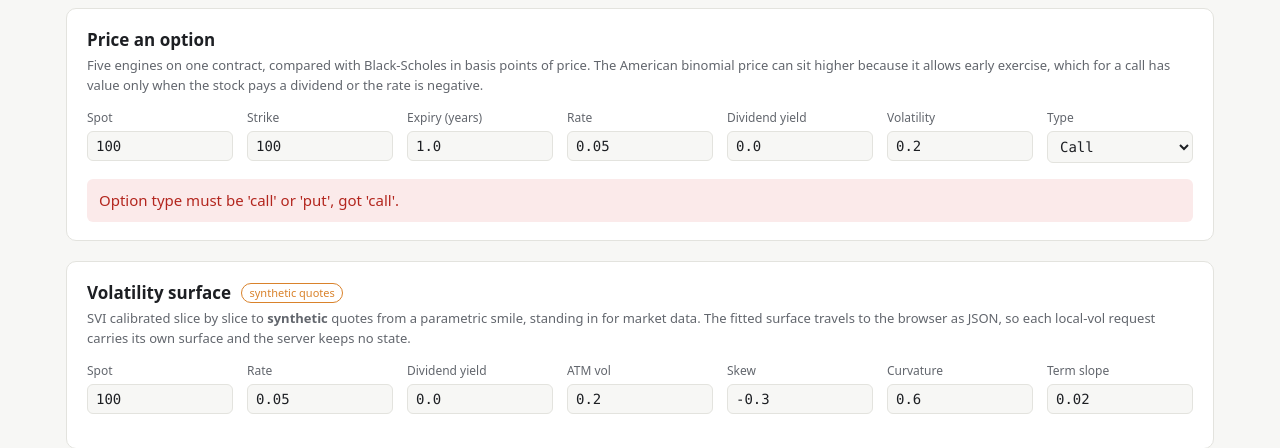
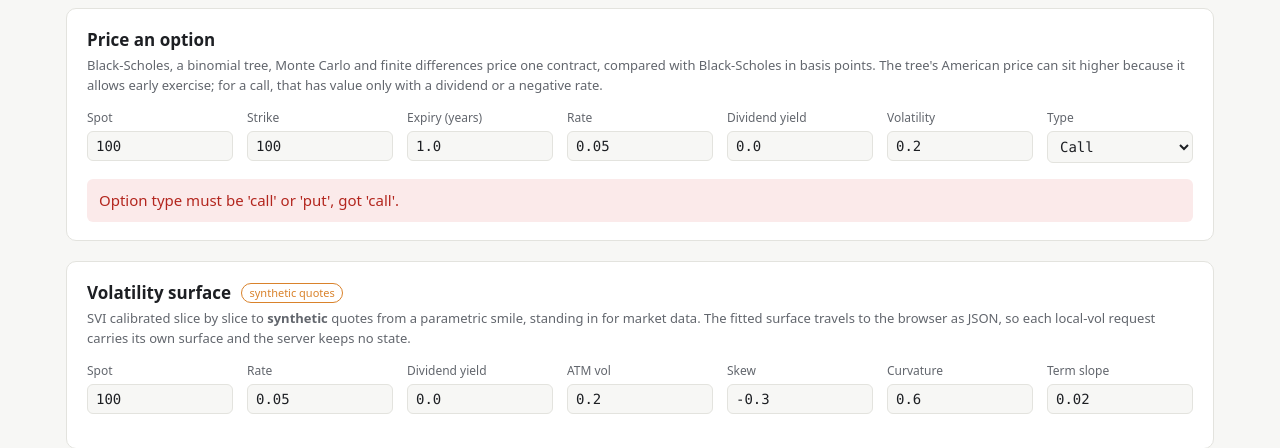
Before and after one commit to mengrenman/options-pricing-engine-black-scholes-binomial-monte-carlo, a FastAPI app: page / in a window 1280 px wide. Shown: the part 88-536 px from the top of the page. Run offline with FastAPI, Linux system fonts and the light colour scheme; data that the repository does not hold is empty; some libraries are stand-ins or nearby versions.

Commit message:
Stop calling the web app's pricing "five engines"
The pricing pane said "Five engines on one contract", and webapp/README.md
said "all five engines" three times. The app runs four engines, Black-Scholes,
a binomial tree, Monte Carlo and finite differences, with the tree priced both
European and American; the library's fifth engine, finite elements, is not in
it. A reader comparing the app with the main README's five engines would look
for FEM and not find it.

The note now names the engines, and still fits two lines at 1920 px so the
two panes' inputs stay aligned. webapp/README.md names them too and lists the
missing FEM engine as a known limitation, and the price_all docstring no
longer says "every engine". The README screenshots are retaken to show the new
note; the page still ends 861 px down.

Co-Authored-By: Claude Opus 5.5 <noreply@anthropic.com>

```diff
--- a/webapp/engine.py
+++ b/webapp/engine.py
@@ -146,7 +146,8 @@ def _binomial_row(opt, kind: str, american: bool) -> dict:
 
 
 def price_all(S0, K, T, r, q, sigma, kind, mc_paths=DEFAULT_MC_PATHS) -> dict:
-    """Price one contract with every engine, plus Greeks and a spot ladder."""
+    """Price one contract with Black-Scholes, the binomial tree (European and
+    American), Monte Carlo and finite differences, plus Greeks and a spot ladder."""
     S0, K, T, r, q, sigma, kind = validate_option(S0, K, T, r, q, sigma, kind)
     mc_paths = int(_check_range(parse_float(mc_paths, "Monte Carlo paths"),
                                 "Monte Carlo paths", 1_000, MAX_MC_PATHS))
--- a/webapp/templates/index.html
+++ b/webapp/templates/index.html
@@ -2,9 +2,9 @@
 {% block content %}
 <section class="panel">
   <h2>Price an option <span class="spin" id="price-spin">computing…</span></h2>
-  <p class="note">Five engines on one contract, compared with Black-Scholes in basis points of price.
-    The American binomial price can sit higher because it allows early exercise, which for a call has
-    value only when the stock pays a dividend or the rate is negative.</p>
+  <p class="note">Black-Scholes, a binomial tree, Monte Carlo and finite differences price one
+    contract, compared with Black-Scholes in basis points. The tree's American price can sit higher
+    because it allows early exercise; for a call, that has value only with a dividend or a negative rate.</p>
   <form class="inputs" hx-post="/ui/price" hx-target="#price-result"
         hx-trigger="load, input delay:250ms" hx-indicator="#price-spin">
     <label>Spot <input name="S0" value="{{ d.S0 }}" inputmode="decimal"></label>
```
Also changed, not shown: webapp/README.md, 2 other files.
